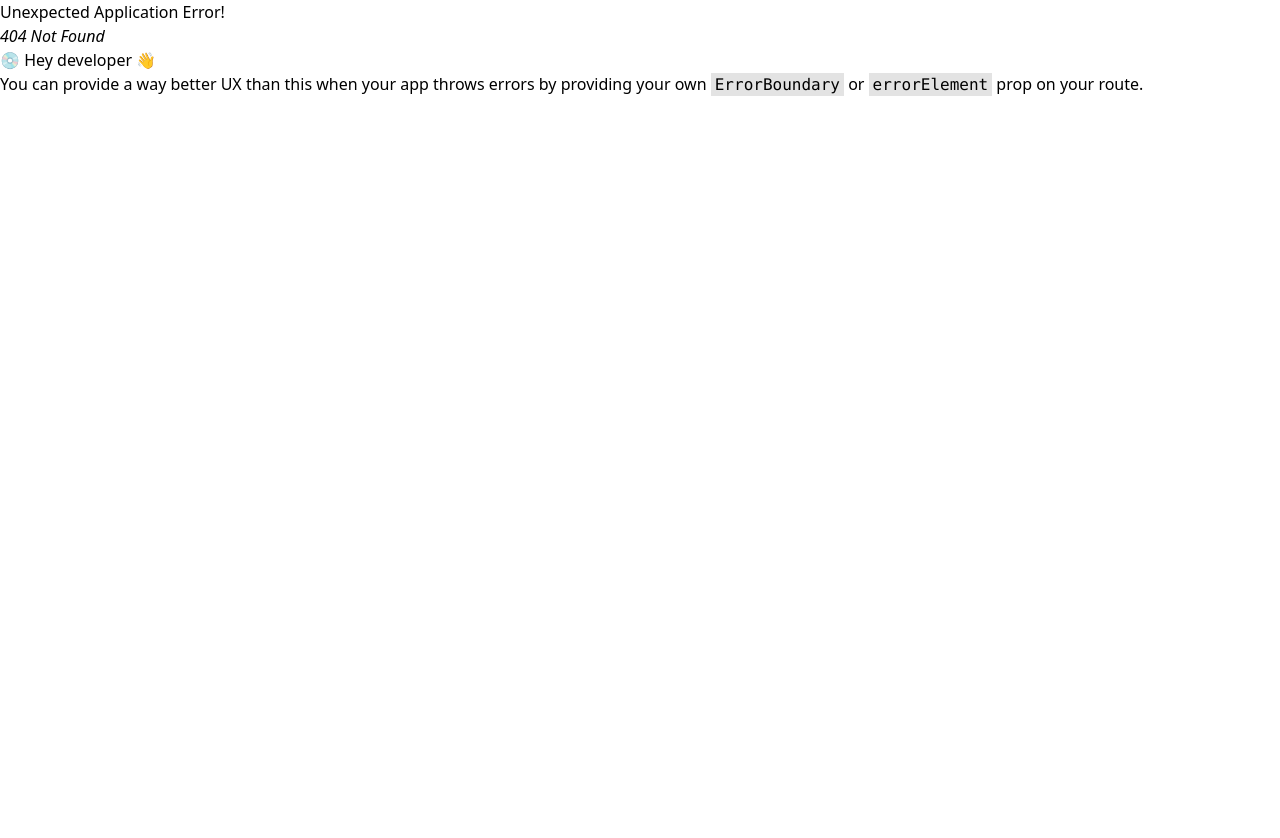
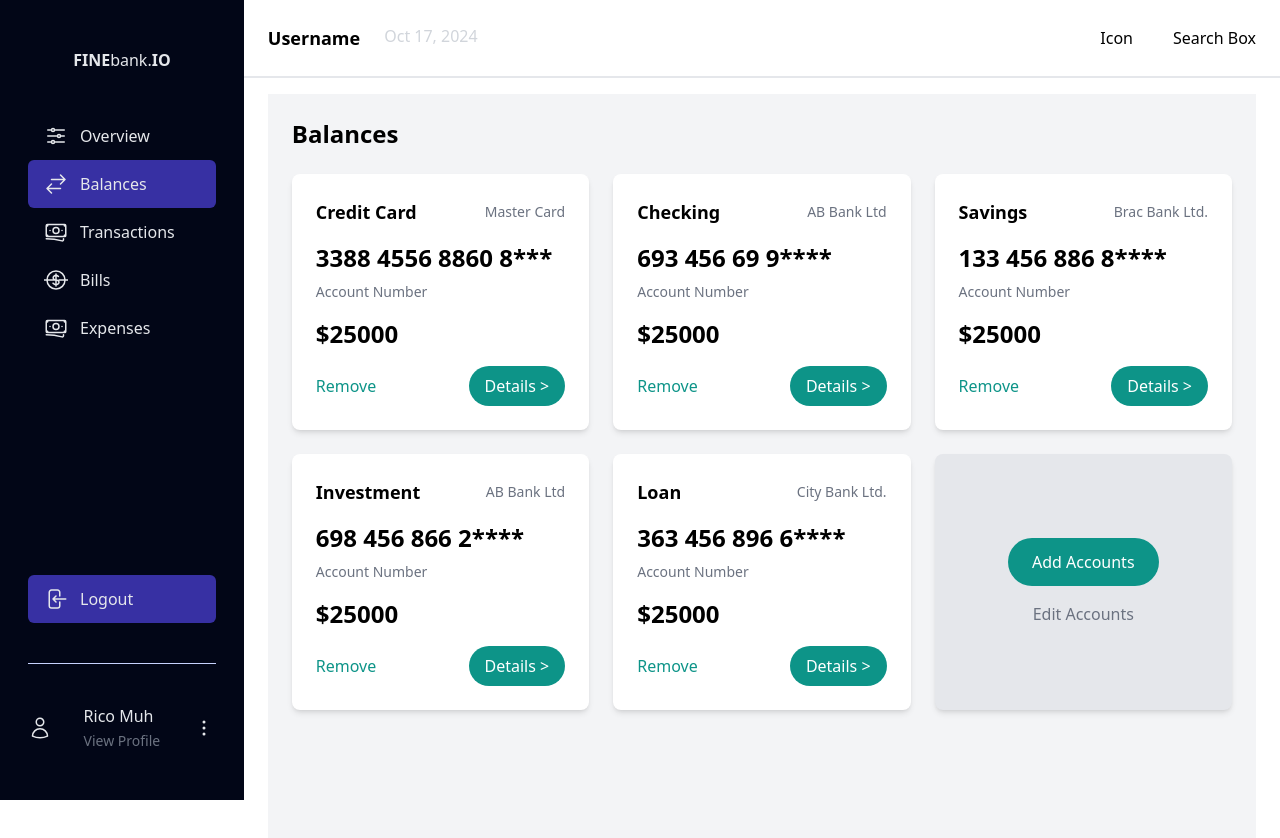
Before and after one commit to ricomuh/frontend-programming, a React (Vite) app: page /balances in a window 1280 px wide. Before the commit this address had no page. Shown: the top 838 px of the page. Before the commit the page ends 800 px from the top, so only its background shows below. Built offline with nearby package versions, Linux system fonts and the light colour scheme.

Commit message:
Add Balances and Transactions pages; update Navbar and routing

```diff
--- a/src/components/navbar.tsx
+++ b/src/components/navbar.tsx
@@ -110,7 +110,7 @@ export default function Navbar(): JSX.Element {
   ];
 
   return (
-    <nav className="bg-slate-950 text-gray-200 w-36 sm:w-72 h-screen px-7 py-12 flex flex-col justify-between">
+    <nav className="bg-slate-950 text-gray-200 w-36 sm:w-72 h-screen px-7 py-12 flex flex-col justify-between sticky top-0">
       <div>
         <div className="flex justify-center mb-10">
           <span className="font-bold">FINE</span>bank.
--- /dev/null
+++ b/src/pages/dashboard/balances/page.tsx
@@ -0,0 +1,84 @@
+import MainLayout from "../../../components/layouts/MainLayout";
+
+const Balances = () => {
+  const accountData = [
+    {
+      type: "Credit Card",
+      bank: "Master Card",
+      number: "3388 4556 8860 8***",
+      amount: "$25000",
+      logo: "💳",
+    },
+    {
+      type: "Checking",
+      bank: "AB Bank Ltd",
+      number: "693 456 69 9****",
+      amount: "$25000",
+      logo: "💳",
+    },
+    {
+      type: "Savings",
+      bank: "Brac Bank Ltd.",
+      number: "133 456 886 8****",
+      amount: "$25000",
+      logo: "🏦",
+    },
+    {
+      type: "Investment",
+      bank: "AB Bank Ltd",
+      number: "698 456 866 2****",
+      amount: "$25000",
+      logo: "📈",
+    },
+    {
+      type: "Loan",
+      bank: "City Bank Ltd.",
+      number: "363 456 896 6****",
+      amount: "$25000",
+      logo: "🏛️",
+    },
+  ];
+
+  return (
+    <MainLayout>
+      <div className="min-h-screen bg-gray-100 p-6">
+        <div className="max-w-5xl mx-auto">
+          <h1 className="text-2xl font-semibold mb-6">Balances</h1>
+
+          {/* Accounts Grid */}
+          <div className="grid grid-cols-1 md:grid-cols-2 lg:grid-cols-3 gap-6">
+            {accountData.map((account, index) => (
+              <div key={index} className="bg-white shadow-md rounded-lg p-6">
+                <div className="flex justify-between items-center mb-4">
+                  <h3 className="text-lg font-semibold">{account.type}</h3>
+                  <span className="text-sm text-gray-500">{account.bank}</span>
+                </div>
+                <div className="text-2xl font-bold mb-2">{account.number}</div>
+                <div className="text-gray-500 text-sm mb-4">Account Number</div>
+                <div className="text-2xl font-bold mb-4">{account.amount}</div>
+                <div className="flex justify-between items-center">
+                  <button className="text-teal-600">Remove</button>
+                  <button className="bg-teal-600 text-white px-4 py-2 rounded-full">
+                    Details &gt;
+                  </button>
+                </div>
+              </div>
+            ))}
+
+            {/* Add Accounts Card */}
+            <div className="flex items-center justify-center bg-gray-200 shadow-md rounded-lg p-6">
+              <div className="text-center">
+                <button className="bg-teal-600 text-white px-6 py-3 rounded-full mb-4">
+                  Add Accounts
+                </button>
+                <div className="text-gray-500">Edit Accounts</div>
+              </div>
+            </div>
+          </div>
+        </div>
+      </div>
+    </MainLayout>
+  );
+};
+
+export default Balances;
--- /dev/null
+++ b/src/pages/dashboard/transactions/page.tsx
@@ -0,0 +1,99 @@
+import React, { useState } from "react";
+import MainLayout from "../../../components/layouts/MainLayout";
+
+const transactions = [
+  {
+    item: "GTR 5",
+    shopName: "Gadget & Gear",
+    date: "17 May, 2023",
+    paymentMethod: "Credit Card",
+    amount: "$160.00",
+  },
+  {
+    item: "Polo shirt",
+    shopName: "XL fashions",
+    date: "17 May, 2023",
+    paymentMethod: "Credit Card",
+    amount: "$20.00",
+  },
+  // ... more transactions
+];
+
+const Transactions = () => {
+  const [displayedTransactions, setDisplayedTransactions] = useState(
+    transactions.slice(0, 5)
+  );
+
+  const handleLoadMore = () => {
+    const nextTransactions = transactions.slice(
+      displayedTransactions.length,
+      displayedTransactions.length + 5
+    );
+    setDisplayedTransactions([...displayedTransactions, ...nextTransactions]);
+  };
+
+  return (
+    <MainLayout>
+      <div className="bg-white shadow-md rounded-md">
+        <div className="flex justify-between px-4 py-2 bg-gray-100 rounded-t-md">
+          <button className="text-gray-700 hover:text-gray-900">All</button>
+          <button className="text-gray-700 hover:text-gray-900">Revenue</button>
+          <button className="text-gray-700 hover:text-gray-900">
+            Expenses
+          </button>
+        </div>
+        <table className="w-full border-collapse">
+          <thead>
+            <tr>
+              <th className="px-4 py-2 border-b border-gray-200 bg-gray-50 text-left text-xs font-semibold text-gray-600 uppercase tracking-wider">
+                Items
+              </th>
+              <th className="px-4 py-2 border-b border-gray-200 bg-gray-50 text-left text-xs font-semibold text-gray-600 uppercase tracking-wider">
+                Shop Name
+              </th>
+              <th className="px-4 py-2 border-b border-gray-200 bg-gray-50 text-left text-xs font-semibold text-gray-600 uppercase tracking-wider">
+                Date
+              </th>
+              <th className="px-4 py-2 border-b border-gray-200 bg-gray-50 text-left text-xs font-semibold text-gray-600 uppercase tracking-wider">
+                Payment Method
+              </th>
+              <th className="px-4 py-2 border-b border-gray-200 bg-gray-50 text-left text-xs font-semibold text-gray-600 uppercase tracking-wider">
+                Amount
+              </th>
+            </tr>
+          </thead>
+          <tbody>
+            {displayedTransactions.map((transaction, index) => (
+              <tr key={index} className="border-b border-gray-200">
+                <td className="px-4 py-2">
+                  <div className="flex items-center">
+                    <div className="w-8 h-8 flex-shrink-0 mr-4">
+                      {/* <img src={`transaction-icons/${transaction.item.toLowerCase()}.svg`} alt={transaction.item} /> */}
+                    </div>
+                    <span>{transaction.item}</span>
+                  </div>
+                </td>
+                <td className="px-4 py-2">{transaction.shopName}</td>
+                <td className="px-4 py-2">{transaction.date}</td>
+                <td className="px-4 py-2">{transaction.paymentMethod}</td>
+                <td className="px-4 py-2">{transaction.amount}</td>
+              </tr>
+            ))}
+          </tbody>
+        </table>
+        {displayedTransactions.length < transactions.length && (
+          <div className="text-center py-4">
+            <button
+              className="bg-blue-500 hover:bg-blue-700 text-white font-bold py-2 px-4 rounded"
+              onClick={handleLoadMore}
+            >
+              Load More
+            </button>
+          </div>
+        )}
+      </div>
+    </MainLayout>
+  );
+};
+
+export default Transactions;
```
Also changed, not shown: src/main.tsx (+10 -0 lines).
